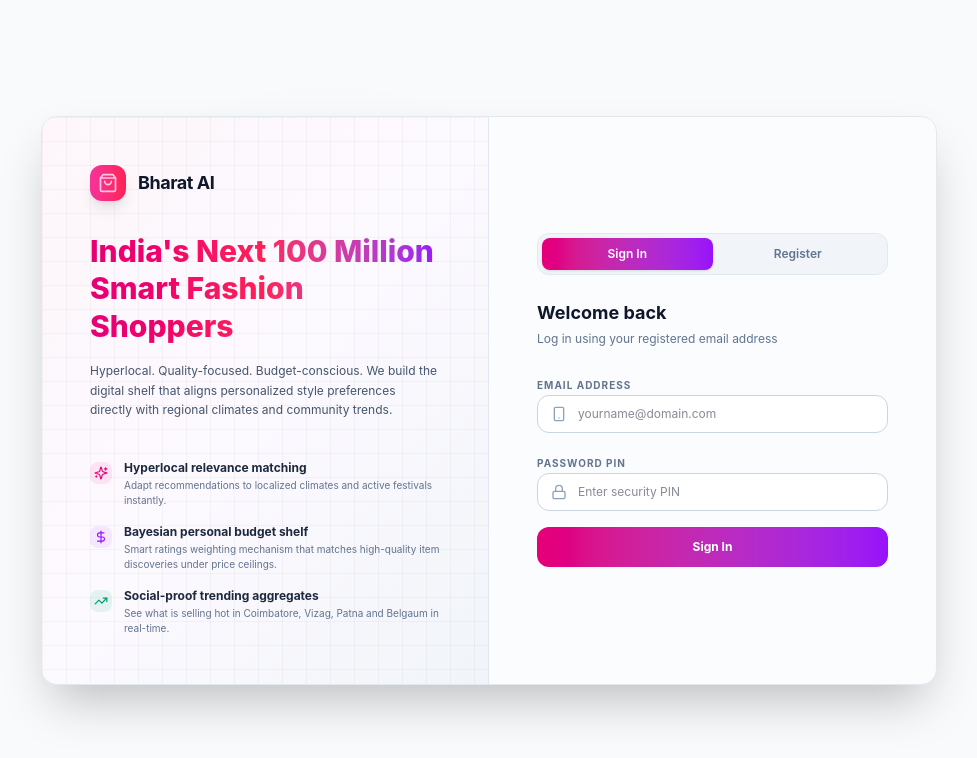
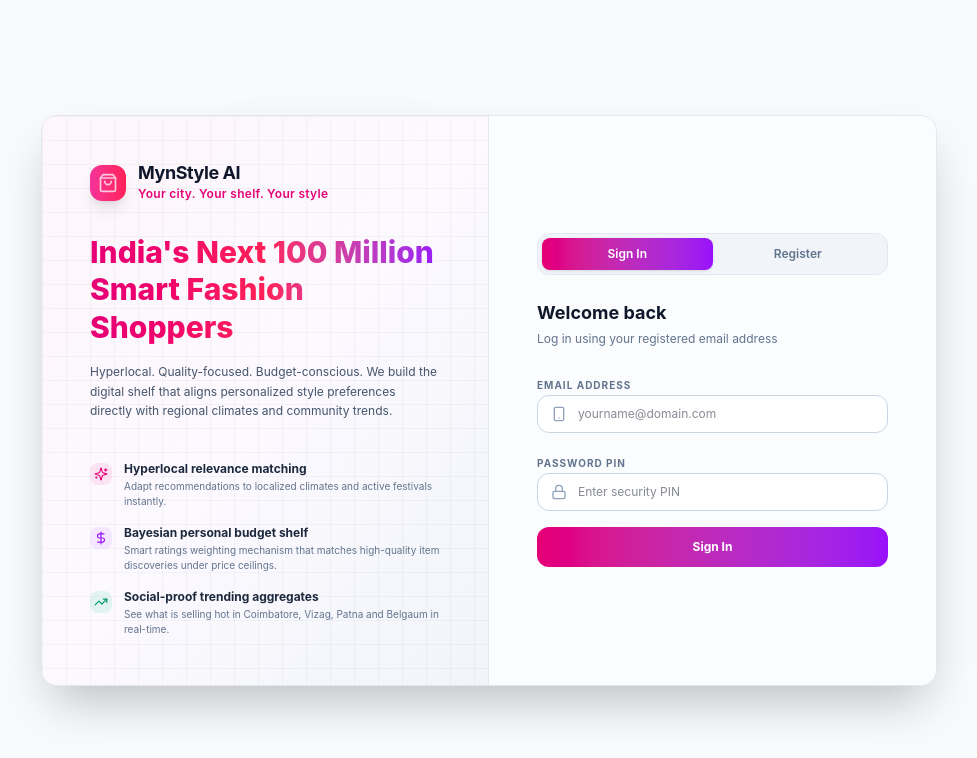
Before and after one commit to Mandy2211/Myntra-hackathon, a React app in the folder frontend/: page /login in a window 1280 px wide. Shown: the top 758 px of the page, without its empty margins (151-1128 px from the left). Built offline with nearby package versions, Linux system fonts and the light colour scheme; the HTML template or start-up script is replaced by a standard one.

Commit message:
feat: add tagline 'Your city. Your shelf. Your style' under logo in signin page and navbar

```diff
--- a/frontend/src/components/Login/index.jsx
+++ b/frontend/src/components/Login/index.jsx
@@ -55,7 +55,10 @@ export default function Login() {
               <div className="p-2 bg-gradient-to-r from-pink-500 to-rose-500 rounded-xl text-white shadow-lg shadow-pink-650/20">
                 <ShoppingBag className="w-5 h-5 animate-pulse" />
               </div>
-              <span className="text-lg font-bold tracking-tight text-slate-900 dark:text-white transition-colors">Bharat AI</span>
+              <div className="flex flex-col">
+                <span className="text-lg font-bold tracking-tight text-slate-900 dark:text-white transition-colors leading-none">MynStyle AI</span>
+                <span className="text-xs font-semibold text-pink-600 dark:text-pink-400 tracking-wide mt-1">Your city. Your shelf. Your style</span>
+              </div>
             </div>
 
             <div className="space-y-4">
--- a/frontend/src/components/MainAppContent/index.jsx
+++ b/frontend/src/components/MainAppContent/index.jsx
@@ -217,10 +217,11 @@ export default function MainAppContent() {
           <div className="p-2 bg-pink-600 rounded-lg text-white">
             <ShoppingBag className="w-6 h-6" />
           </div>
-          <div>
-            <h1 className="text-xl font-bold flex items-center gap-2">
-              <span className="text-transparent bg-clip-text bg-gradient-to-r from-pink-500 to-rose-400">Bharat AI</span>
+          <div className="flex flex-col">
+            <h1 className="text-xl font-bold flex items-center gap-2 leading-none">
+              <span className="text-transparent bg-clip-text bg-gradient-to-r from-pink-500 to-rose-400">MynStyle AI</span>
             </h1>
+            <span className="text-[10px] sm:text-xs font-semibold text-pink-600 dark:text-pink-400 tracking-wide mt-0.5">Your city. Your shelf. Your style</span>
           </div>
         </div>
 
@@ -228,11 +229,11 @@ export default function MainAppContent() {
           <form
             onSubmit={async (e) => {
               e.preventDefault();
-              if(!searchQuery.trim()) return;
+              if (!searchQuery.trim()) return;
               try {
                 // Navigate immediately to the new search results page
                 navigate(`/search?q=${encodeURIComponent(searchQuery)}`);
-              } catch(err) {
+              } catch (err) {
                 console.error('Navigation failed', err);
               }
             }}
--- a/frontend/src/components/SearchResults/index.jsx
+++ b/frontend/src/components/SearchResults/index.jsx
@@ -60,9 +60,12 @@ export default function SearchResults() {
               <div className="p-1.5 bg-pink-600 rounded-lg text-slate-900 dark:text-white">
                 <ShoppingBag className="w-5 h-5" />
               </div>
-              <h1 className="text-lg font-bold text-transparent bg-clip-text bg-gradient-to-r from-pink-500 to-rose-400 hidden sm:block">
-                Bharat AI
-              </h1>
+              <div className="hidden sm:flex flex-col">
+                <h1 className="text-lg font-bold text-transparent bg-clip-text bg-gradient-to-r from-pink-500 to-rose-400 leading-none">
+                  MynStyle AI
+                </h1>
+                <span className="text-[10px] font-semibold text-pink-600 dark:text-pink-400 tracking-wide mt-0.5">Your city. Your shelf. Your style</span>
+              </div>
             </Link>
           </div>
         </div>
@@ -72,7 +75,7 @@ export default function SearchResults() {
             onSubmit={(e) => {
               e.preventDefault();
               const val = e.target.search.value;
-              if(!val.trim()) return;
+              if (!val.trim()) return;
               navigate(`/search?q=${encodeURIComponent(val)}`);
             }}
             className="flex items-center bg-slate-100 dark:bg-slate-800/80 rounded-full border border-slate-300 dark:border-slate-700 focus-within:border-pink-500/50 px-4 py-2 transition"
@@ -155,11 +158,10 @@ export default function SearchResults() {
                     </div>
                   )}
                   {typeof p.officeScore === 'number' && (
-                    <div className={`absolute bottom-2 left-2 flex items-center gap-1 backdrop-blur-sm px-2 py-1 rounded-lg text-[10px] font-bold border ${
-                      p.officeScore >= 80 ? 'bg-emerald-950/80 text-emerald-300 border-emerald-800/60'
-                      : p.officeScore >= 60 ? 'bg-amber-950/80 text-amber-300 border-amber-800/60'
-                      : 'bg-slate-950/80 text-slate-300 border-slate-700/60'
-                    }`}>
+                    <div className={`absolute bottom-2 left-2 flex items-center gap-1 backdrop-blur-sm px-2 py-1 rounded-lg text-[10px] font-bold border ${p.officeScore >= 80 ? 'bg-emerald-950/80 text-emerald-300 border-emerald-800/60'
+                        : p.officeScore >= 60 ? 'bg-amber-950/80 text-amber-300 border-amber-800/60'
+                          : 'bg-slate-950/80 text-slate-300 border-slate-700/60'
+                      }`}>
                       <Briefcase className="w-3 h-3" /> {p.officeScore}% Office
                     </div>
                   )}
--- a/frontend/src/components/SellerDashboard/index.jsx
+++ b/frontend/src/components/SellerDashboard/index.jsx
@@ -75,13 +75,16 @@ export default function SellerDashboard() {
           <div className="p-2 bg-pink-600 rounded-xl text-white shadow-md shadow-pink-500/20 flex items-center justify-center">
             <ShoppingBag className="w-5 h-5" />
           </div>
-          <div className="flex items-center gap-2">
-            <span className="text-xl font-black text-transparent bg-clip-text bg-gradient-to-r from-pink-500 to-rose-400 tracking-tight">
-              Bharat AI
-            </span>
-            <span className="text-[10px] font-bold bg-pink-500/10 text-pink-500 border border-pink-500/20 px-2.5 py-0.5 rounded-full uppercase tracking-wider hidden sm:inline-block">
-              Seller Hub
-            </span>
+          <div className="flex flex-col">
+            <div className="flex items-center gap-2">
+              <span className="text-xl font-black text-transparent bg-clip-text bg-gradient-to-r from-pink-500 to-rose-400 tracking-tight leading-none">
+                MynStyle AI
+              </span>
+              <span className="text-[10px] font-bold bg-pink-500/10 text-pink-500 border border-pink-500/20 px-2.5 py-0.5 rounded-full uppercase tracking-wider hidden sm:inline-block">
+                Seller Hub
+              </span>
+            </div>
+            <span className="text-[10px] font-semibold text-pink-600 dark:text-pink-400 tracking-wide mt-0.5">Your city. Your shelf. Your style</span>
           </div>
         </div>
 
--- a/frontend/src/components/Signup/index.jsx
+++ b/frontend/src/components/Signup/index.jsx
@@ -167,7 +167,10 @@ export default function Signup() {
               <div className="p-2 bg-gradient-to-r from-pink-500 to-rose-500 rounded-xl text-white shadow-lg shadow-pink-650/20">
                 <ShoppingBag className="w-5 h-5 animate-pulse" />
               </div>
-              <span className="text-lg font-bold tracking-tight text-slate-900 dark:text-white transition-colors">Bharat AI</span>
+              <div className="flex flex-col">
+                <span className="text-lg font-bold tracking-tight text-slate-900 dark:text-white transition-colors leading-none">MynStyle AI</span>
+                <span className="text-xs font-semibold text-pink-600 dark:text-pink-400 tracking-wide mt-1">Your city. Your shelf. Your style</span>
+              </div>
             </div>
 
             <div className="space-y-4">
--- a/frontend/src/components/UserProfile/index.jsx
+++ b/frontend/src/components/UserProfile/index.jsx
@@ -169,9 +169,12 @@ export default function UserProfile() {
           <div className="p-2 bg-pink-600 rounded-lg text-slate-900 dark:text-white">
             <ShoppingBag className="w-5 h-5" />
           </div>
-          <h1 className="text-lg font-bold text-transparent bg-clip-text bg-gradient-to-r from-pink-500 to-rose-400">
-            Bharat AI
-          </h1>
+          <div className="flex flex-col">
+            <h1 className="text-lg font-bold text-transparent bg-clip-text bg-gradient-to-r from-pink-500 to-rose-400 leading-none">
+              MynStyle AI
+            </h1>
+            <span className="text-[10px] font-semibold text-pink-600 dark:text-pink-400 tracking-wide mt-0.5">Your city. Your shelf. Your style</span>
+          </div>
         </div>
         <button onClick={logout} className="text-xs text-slate-500 dark:text-slate-400 hover:text-rose-400 transition border border-slate-300 dark:border-slate-700 px-3 py-1.5 rounded-lg">
           Logout
@@ -212,8 +215,8 @@ export default function UserProfile() {
               key={tab.id}
               onClick={() => setActiveTab(tab.id)}
               className={`flex items-center gap-2 px-5 py-3 text-sm font-semibold border-b-2 transition-colors -mb-px ${activeTab === tab.id
-                  ? 'border-pink-500 text-pink-400'
-                  : 'border-transparent text-slate-500 hover:text-slate-700 dark:text-slate-300'
+                ? 'border-pink-500 text-pink-400'
+                : 'border-transparent text-slate-500 hover:text-slate-700 dark:text-slate-300'
                 }`}
             >
               <tab.icon className="w-4 h-4" /> {tab.label}
```
